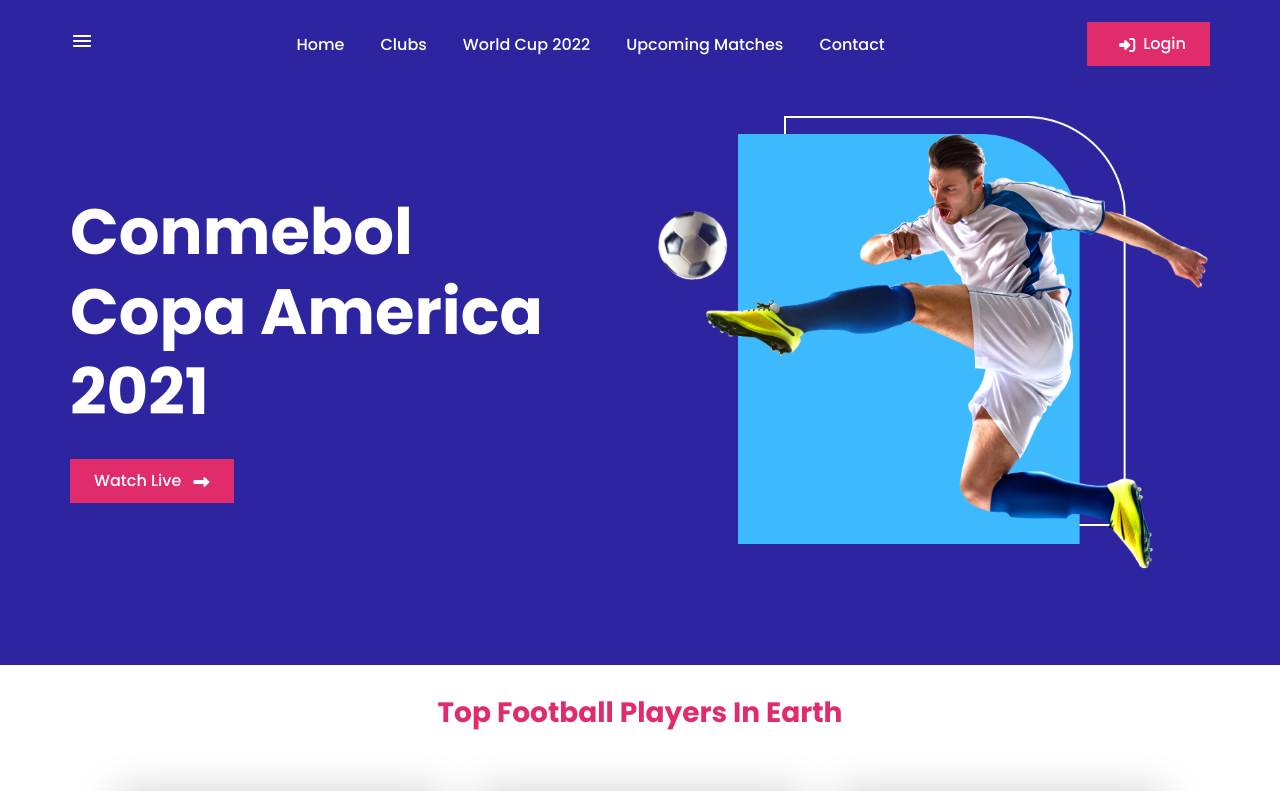
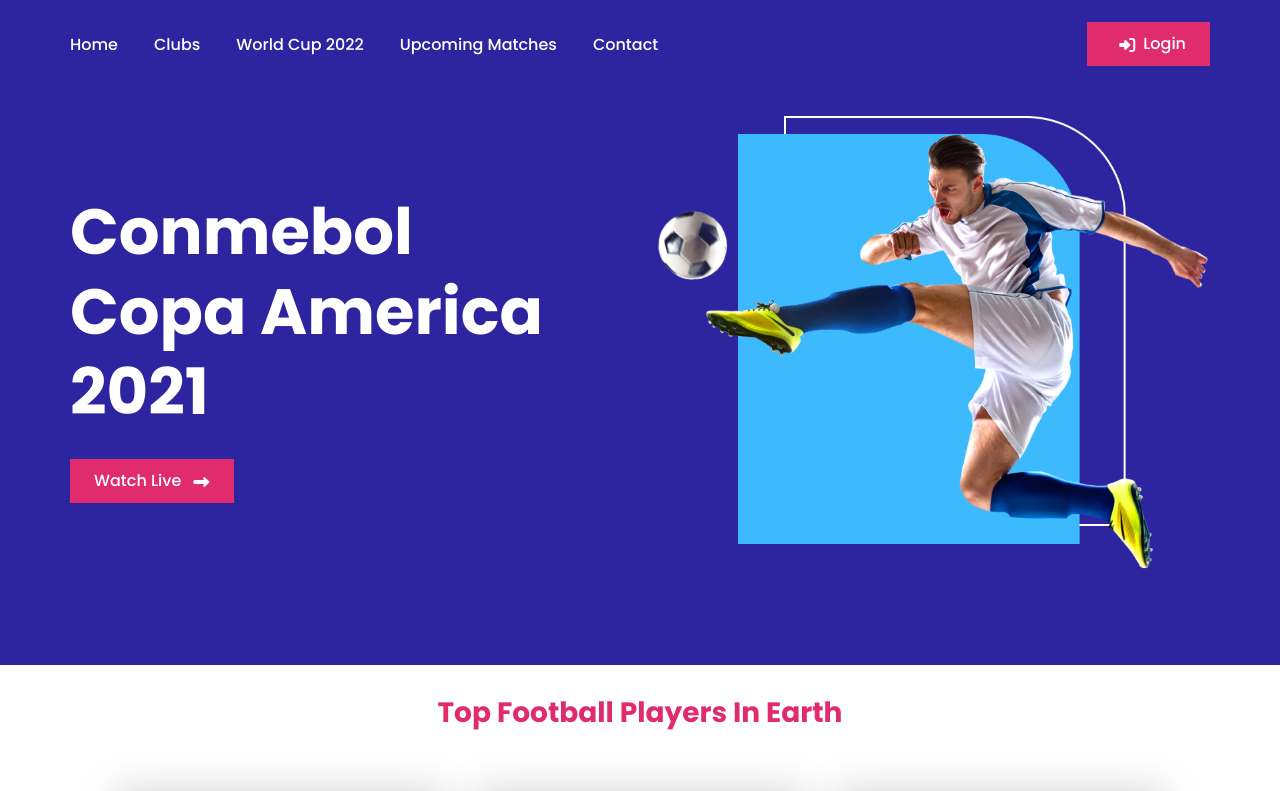
Before and after one commit to al-mohaimin-farabi/Assignment-2, a plain HTML site: page index.html in a window 1280 px wide. Shown: the top 791 px of the page. Drawn offline with Linux system fonts and the light colour scheme.

Commit message:
Update index.html

```diff
--- a/index.html
+++ b/index.html
@@ -22,10 +22,7 @@
 
     <section class="container">
 
-        <nav class="nav__bar ">
-            <div class="nav-toggle-button">
-                <img src="image/logo/menu-logo.png" alt="three dot menu">
-            </div>
+        <nav class="nav__bar">
             <ul class="nav__bar--iteam">
                 <li><a href="#">Home</a></li>
                 <li><a href="#">Clubs</a></li>
```
